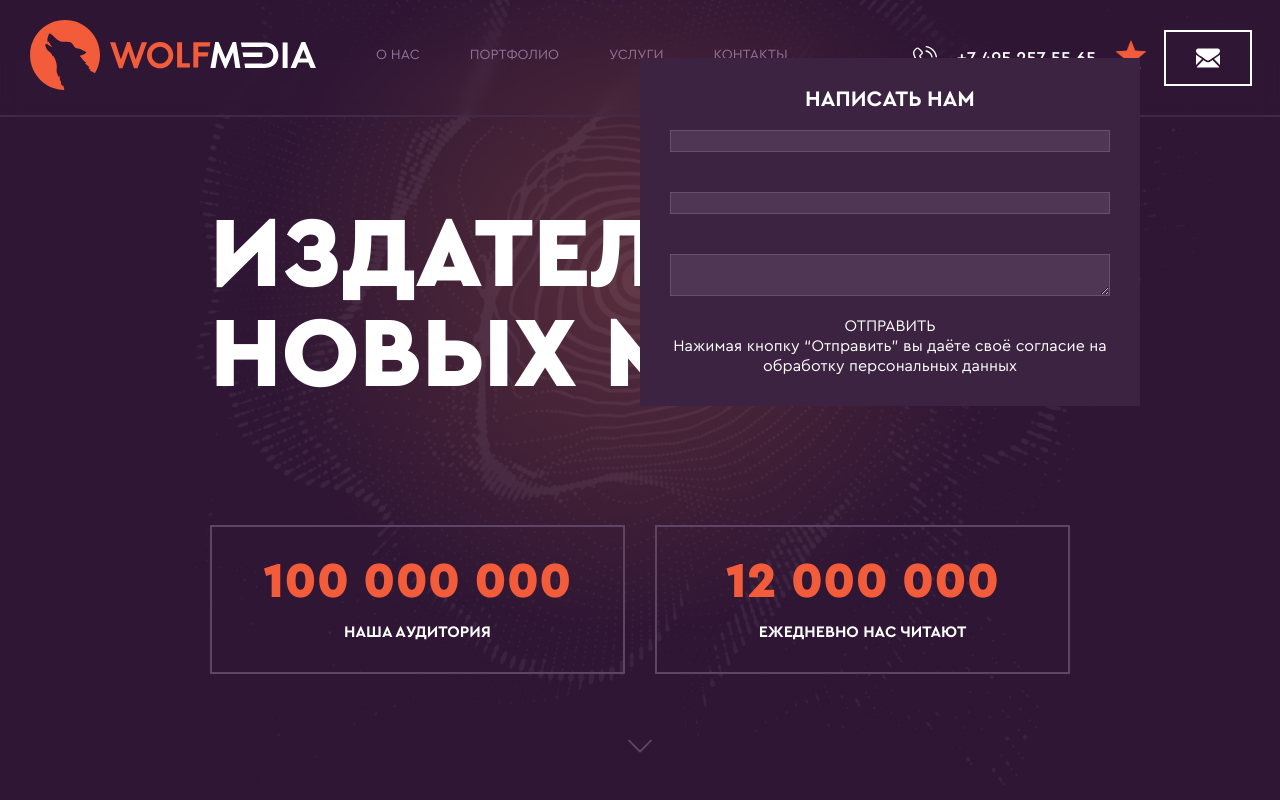
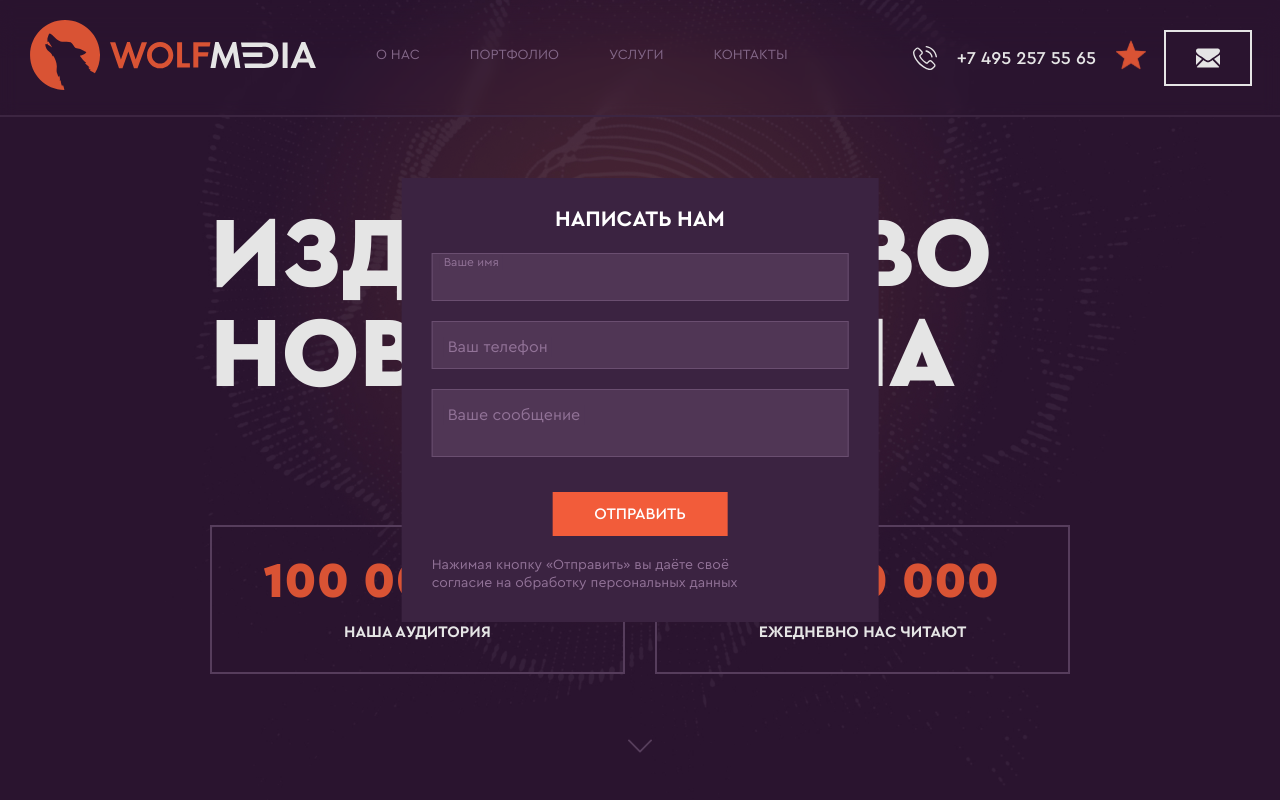
Before and after one commit to anastynero/wolfmedia, a Next.js app: page / in a window 1280 px wide. Both pictures are taken after a click on the button 1208 px from the left and 57 px from the top of the page. Shown: the top 800 px of the page. Built offline with nearby package versions, Linux system fonts and the light colour scheme.

Commit message:
feat: make a star icon via clip-path

```diff
--- a/package.json
+++ b/package.json
@@ -20,8 +20,10 @@
     "next-redux-wrapper": "^8.1.0",
     "react": "^19.0.0",
     "react-dom": "^19.0.0",
+    "react-hook-form": "^7.56.1",
     "react-redux": "^9.2.0",
-    "redux": "^5.0.1"
+    "redux": "^5.0.1",
+    "zod": "^3.24.3"
   },
   "devDependencies": {
     "@eslint/eslintrc": "^3",
--- a/src/app/global.css
+++ b/src/app/global.css
@@ -50,9 +50,9 @@
 .container{
     max-width: var(--container-width);
     margin: 0 auto;
-    display: flex; /* Создаем гибкую структуру */
-    flex-direction: column; /* Располагаем элементы вертикально */
-    min-height: 100vh; /* Минимальная высота равна высоте вьюпорта */
+    display: flex;
+    flex-direction: column;
+    min-height: 100vh;
 }
 
 span{
@@ -69,6 +69,10 @@ button, input, textarea{
     font: inherit;
     color: inherit;
     cursor: pointer;
+}
+
+textarea{
+    resize: none;
 }
 
 @media (max-width: 1280px){
--- a/src/app/page.tsx
+++ b/src/app/page.tsx
@@ -5,6 +5,7 @@ import Info from "@/components/Info/Info";
 import BrandCommunication from "@/components/BrandCommunication/BrandCommunication";
 import CommunityAutomation from "@/components/CommunityAutomation/CommunityAutomation";
 import Contacts from "@/components/Contacts/Contacts";
+import FavoriteIcon from "@/components/FavoriteIcon/FavoriteIcon";
 
 
 export default function Home() {
--- a/src/components/Favorites/Favorites.module.css
+++ b/src/components/Favorites/Favorites.module.css
@@ -31,6 +31,12 @@
     margin-block-start: 50px;
 }
 
+.loading{
+    text-align: center;
+    margin-block-start: 200px;
+    font-size: var(--h5-font-size);
+}
+
 @media (max-width: 600px) {
     .caseList{
         grid-template-columns:  1fr;
--- a/src/components/Header/Header.tsx
+++ b/src/components/Header/Header.tsx
@@ -14,6 +14,11 @@ export default function Header(){
   const [isModalOpen, setIsModalOpen] = useState(false);
   const openMenu = () => setIsModalOpen(true);
   const closeMenu = () => setIsModalOpen(false);
+  const [isModalFormOpen, setIsModalFormOpen] = useState(false);
+  const openForm = () =>
+    setIsModalFormOpen(true);
+  const closeForm = () =>
+    setIsModalFormOpen(false);
     return(
         <header className={styles.header}>
           <section className={styles["left-block"]}>
@@ -62,7 +67,7 @@ export default function Header(){
               height={30}
               className={styles.favorites} />
             </Link>
-            <button className={styles.button}>
+            <button className={styles.button} onClick={openForm}>
               <span className={styles.text}>Написать нам</span>
               <Image
               src={mail}
@@ -73,7 +78,7 @@ export default function Header(){
             </button>
           </section>
           <ModalMenu isOpen={isModalOpen} onClose={closeMenu} />
-          <ModalForm/>
+          <ModalForm isOpen={isModalFormOpen} onClose={closeForm}/>
         </header>
     );
 }
--- a/src/components/ModalForm/ModalForm.module.css
+++ b/src/components/ModalForm/ModalForm.module.css
@@ -1,19 +1,29 @@
-
-
-.dialog{
-    position: absolute;
+.dialog {
+    position: fixed;
     top: 50%;
     left: 50%;
+    transform: translate(-50%, -50%);
     background-color: #3B2341;
     border: none;
     color: var(--primary-text-color);
-    width: 500px;
+    padding: 0;
+    margin: 0;
+    z-index: 1000;
+}
+
+.text{
+    font-size: var(--small-font-size);
+    color: #927398;
+    text-align: left;
+    margin-block-start: 20px;
 }
 
 .wrapper{
     display: flex;
     flex-direction: column;
     gap: 20px;
+    align-items: start;
+    margin-block-start: 23px;
 }
 
 .modal-content{
@@ -25,4 +35,54 @@
 .input{
     background-color: #503655;
     border: 1px solid #6A4E70;
+    width: 100%;
+    padding: 18px 12px 8px;
+    font-size: 16px;
+    color: white;
 }
+
+.form-group {
+    position: relative;
+    width: 100%;
+}
+
+.label {
+    position: absolute;
+    top: 16px;
+    left: 12px;
+    color: #927398;
+    background-color: #503655;
+    padding: 0 4px;
+    font-size: 16px;
+    transition: 0.2s ease;
+    pointer-events: none;
+ }
+
+.input:focus + .label,
+.input:not(:placeholder-shown) + .label {
+    top: 2px;
+    left: 8px;
+    font-size: 12px;
+}
+
+.btn{
+    padding-block: 12px;
+    padding-inline: 42px;
+    color: var(--primary-text-color);
+    background-color: var(--accent-text-color);
+    border: none;
+    font-size: var(--paragraph-font-size);
+    font-family: var(--font-family);
+    font-weight: 600;
+    cursor: pointer;
+    margin-block-start: 30px;
+}
+
+.btn:hover{
+    background-color: #FF852D;
+    transition: 0.3s ease;
+}
+
+.btn:active{
+    background-color: #E3432D;
+}
--- a/src/components/ModalForm/ModalForm.tsx
+++ b/src/components/ModalForm/ModalForm.tsx
@@ -1,20 +1,96 @@
+import { useEffect, useRef } from 'react';
 import styles from './ModalForm.module.css'
+import { z } from 'zod'
+import { SubmitHandler, useForm } from 'react-hook-form';
 
-export default function ModalForm(){
+interface ModalFormProps{
+    isOpen: boolean;
+    onClose: () => void;
+}
+
+const formSchema = z
+  .object({
+    username: z
+      .string()
+      .min(2, { message: 'Имя пользователя слишком короткое' })
+      .max(20, 'Имя пользователя слишком длинное')
+      .transform((v) => v.toLowerCase().replace(/\s+/g, '_')),
+
+    telephone: z
+      .string()
+      .regex(/^\d{11}$/, {
+        message: 'Телефон должен содержать ровно 11 цифр',
+      }),
+
+    message: z
+      .string()
+      .max(100, { message: 'Максимальное количество символов: 100' }),
+});
+
+type FormSchema = z.infer<typeof formSchema>
+
+export default function ModalForm({ isOpen, onClose } : ModalFormProps){
+    const dialogRef = useRef<HTMLDialogElement>(null);
+
+    useEffect(() => {
+        const dialog = dialogRef.current;
+        if (!dialog) return;
+
+        if (isOpen) {
+          if (!dialog.open) dialog.showModal();
+          document.body.style.overflow = 'hidden';
+        } else {
+          if (dialog.open) dialog.close();
+          document.body.style.overflow = '';
+        }
+
+        return () => {
+          document.body.style.overflow = '';
+        };
+      }, [isOpen]);
+
+    const handleClickOutside = (event: React.MouseEvent) => {
+        if (event.target === dialogRef.current) {
+          onClose();
+        }
+    };
+
+    const {
+        register,
+        handleSubmit,
+        reset,
+        setFocus,
+        formState: { isDirty, isSubmitting, errors },
+      } = useForm<FormSchema>()
+
+    const onSubmit: SubmitHandler<FormSchema> = (data) => {
+        console.log(data)
+        reset()
+    }
+
+    useEffect(() => {
+        setFocus('username')
+    }, [])
     return(
-            <dialog open className={styles.dialog}>
+            <dialog ref={dialogRef} className={styles.dialog} onClick={handleClickOutside}>
                 <section className={styles["modal-content"]}>
                     <h4>НАПИСАТЬ НАМ</h4>
                     <form action="" className={styles.wrapper}>
-                        <label htmlFor=""></label>
-                        <input className={styles.input} type="text" />
-                        <label htmlFor=""></label>
-                        <input className={styles.input} type="tel" />
-                        <label htmlFor=""></label>
-                        <textarea className={styles.input} name="" id=""></textarea>
-                        <button type='submit'>ОТПРАВИТЬ</button>
+                    <div className={styles["form-group"]}>
+                        <input className={styles.input} type="text" id="name" required placeholder=" "/>
+                        <label className={styles.label} htmlFor="name">Ваше имя</label>
+                    </div>
+                    <div className={styles["form-group"]}>
+                        <input className={styles.input} type="tel" id="telephone" required placeholder=" "/>
+                        <label className={styles.label} htmlFor="telephone">Ваш телефон</label>
+                    </div>
+                    <div className={styles["form-group"]}>
+                        <textarea className={styles.input} id="message" required placeholder=" "></textarea>
+                        <label className={styles.label} htmlFor="message">Ваше сообщение</label>
+                        <button className={styles.btn} type='submit'>ОТПРАВИТЬ</button>
+                    </div>
                     </form>
-                    <p>Нажимая кнопку “Отправить” вы даёте своё согласие на обработку персональных данных</p>
+                    <p className={styles.text}>Нажимая кнопку &laquo;Отправить&raquo; вы&nbsp;даёте своё <br/>согласие на&nbsp;обработку персональных данных</p>
                 </section>
             </dialog>
     )
```
Also changed, not shown: src/app/favorites/page.tsx (+12 -0 lines), src/components/FavoriteIcon/FavoriteIcon.module.css (+26 -2 lines), src/components/FavoriteIcon/FavoriteIcon.tsx (+8 -20 lines), src/components/Favorites/Favorites.tsx (+4 -4 lines), 1 other file (tests, documents, lock files or other folders). Lines whose indentation alone changed are shown as unchanged.
